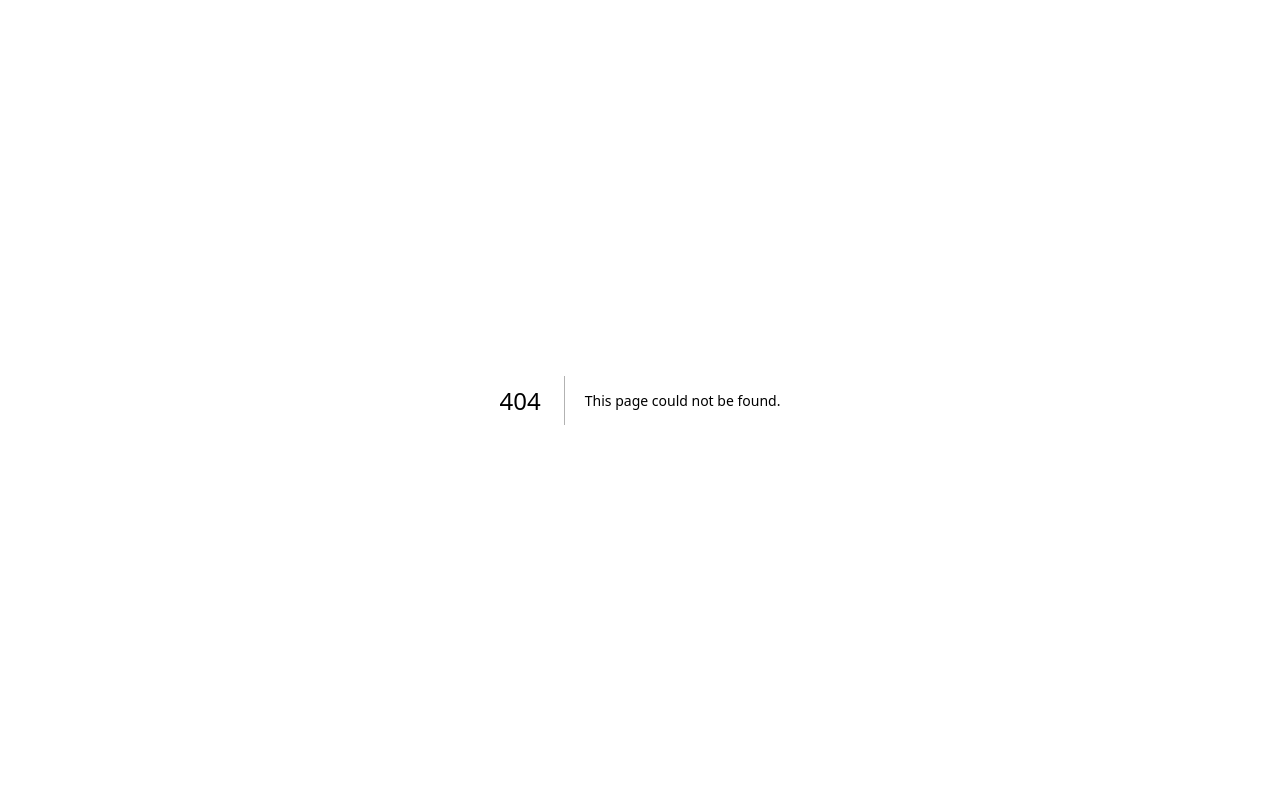
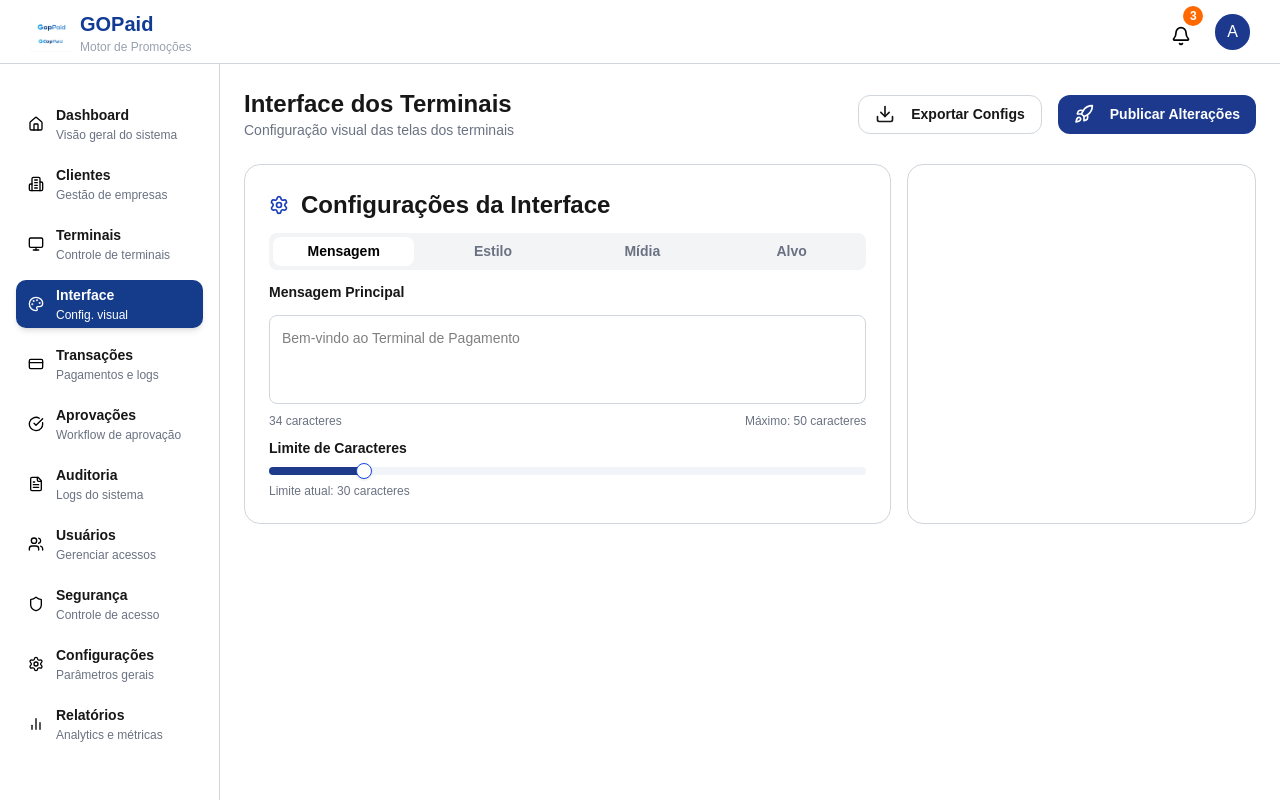
Before and after one commit to JohannPDaniel/Meu-projeto, a Next.js app: page /interface/mensagem in a window 1280 px wide. Before the commit this address had no page. Built offline with nearby package versions, Linux system fonts and the light colour scheme.

Commit message:
fazendo a pagina de interface

```diff
--- /dev/null
+++ b/src/app/interface/alvo/page.tsx
@@ -0,0 +1,7 @@
+export default function Alvo() {
+  return (
+    <>
+      <h1></h1>
+    </>
+  );
+}
--- /dev/null
+++ b/src/app/interface/estilo/page.tsx
@@ -0,0 +1,7 @@
+export default function Estilo() {
+  return (
+    <>
+      <h1></h1>
+    </>
+  );
+}
--- /dev/null
+++ b/src/app/interface/layout.tsx
@@ -0,0 +1,105 @@
+'use client';
+
+import { Download, Rocket, Settings } from 'lucide-react';
+import Link from 'next/link';
+import { usePathname } from 'next/navigation';
+import { AppLayout } from '../../components/appLayout';
+
+export default function Clientes({ children }: { children: React.ReactNode }) {
+	const pathname = usePathname();
+
+	return (
+		<AppLayout>
+			{/* Cabeçalho fixo */}
+			<div className='flex xss:flex-col xss:gap-4 md:flex-row md:gap-0 items-center justify-between'>
+				<div className='w-full'>
+					<h1 className='text-2xl xss:text-center md:text-start font-bold'>
+						Interface dos Terminais
+					</h1>
+					<p className='text-sm xss:text-center md:text-start text-gray-500'>
+						Configuração visual das telas dos terminais
+					</p>
+				</div>
+
+				<div className='flex justify-end gap-4 w-full'>
+					<button className='group flex items-center gap-4 border border-gray-300 py-2 px-4 rounded-xl text-[14px] font-bold cursor-pointer hover:bg-blue-100 hover:text-blue-900 hover:shadow-lg'>
+						<Download
+							className='w-5 h-5 group-hover:text-blue-900'
+							strokeWidth={2}
+						/>
+						Exportar Configs
+					</button>
+					<button className='group flex items-center gap-4 py-2 px-4 rounded-xl text-[14px] font-bold cursor-pointer bg-blue-900 text-white transition-all duration-300 ease-in-out hover:-translate-y-1'>
+						<Rocket
+							className='w-5 h-5 text-white'
+							strokeWidth={2}
+						/>
+						Publicar Alterações
+					</button>
+				</div>
+			</div>
+
+			{/* Abas/botões fixos */}
+			<div className='flex gap-4'>
+				<div className='flex flex-col gap-3 flex-2 border border-gray-300 p-6 rounded-2xl'>
+					<div className='flex items-center gap-3'>
+						<Settings
+							className='w-5 h-5 text-blue-800'
+							strokeWidth={2}
+						/>
+						<h1 className='text-2xl font-bold'>Configurações da Interface</h1>
+					</div>
+
+					<div className='bg-gray-100 flex justify-center py-1 rounded-lg'>
+						<Link
+							href='/interface/mensagem'
+							className={`w-full mx-1 py-1 rounded-lg font-bold text-[14px] text-center transition-colors
+            ${
+							pathname.includes('/mensagem')
+								? 'bg-white text-black'
+								: 'text-gray-500 bg-transparent'
+						}`}>
+							Mensagem
+						</Link>
+						<Link
+							href='/interface/estilo'
+							className={`w-full mx-1 py-1 rounded-lg font-bold text-[14px] text-center transition-colors
+            ${
+							pathname.includes('/estilo')
+								? 'bg-white text-black'
+								: 'text-gray-500 bg-transparent'
+						}`}>
+							Estilo
+						</Link>
+						<Link
+							href='/interface/midia'
+							className={`w-full mx-1 py-1 rounded-lg font-bold text-[14px] text-center transition-colors
+            ${
+							pathname.includes('/midia')
+								? 'bg-white text-black'
+								: 'text-gray-500 bg-transparent'
+						}`}>
+							Mídia
+						</Link>
+						<Link
+							href='/interface/alvo'
+							className={`w-full mx-1 py-1 rounded-lg font-bold text-[14px] text-center transition-colors
+            ${
+							pathname.includes('/alvo')
+								? 'bg-white text-black'
+								: 'text-gray-500 bg-transparent'
+						}`}>
+							Alvo
+						</Link>
+					</div>
+
+					<div>{children}</div>
+				</div>
+
+				<div className='flex-1 w-full border border-gray-300 p-6 rounded-2xl'></div>
+			</div>
+
+			{/* Só o miolo troca */}
+		</AppLayout>
+	);
+}
--- /dev/null
+++ b/src/app/interface/mensagem/page.tsx
@@ -0,0 +1,26 @@
+import { LimiteDeCaracteres } from "../../../components/interface/limiteDeCaracteres";
+
+export default function Mensagem() {
+  return (
+		<div className='flex flex-col gap-2'>
+			<label className='flex flex-col gap-3'>
+				<span className='text-[14px] font-bold'>Mensagem Principal</span>
+				<textarea
+					name='message'
+					placeholder='Bem-vindo ao Terminal de Pagamento'
+					rows={3}
+					maxLength={50}
+					className='border border-gray-300 p-3 rounded-lg resize-none text-[14px] text-black focus:outline-none focus:ring-2 focus:ring-blue-500'></textarea>
+			</label>
+
+			<div className='flex justify-between'>
+				<small className='text-[12px] text-gray-500'>34 caracteres</small>
+				<small className='text-[12px] text-gray-500'>
+					Máximo: 50 caracteres
+				</small>
+			</div>
+
+			<LimiteDeCaracteres />
+		</div>
+	);
+}
--- /dev/null
+++ b/src/app/interface/midia/page.tsx
@@ -0,0 +1,7 @@
+export default function Midia() {
+  return (
+    <>
+      <h1></h1>
+    </>
+  );
+}
--- a/src/app/interface/page.tsx
+++ b/src/app/interface/page.tsx
@@ -1,7 +1,4 @@
-import { AppLayout } from "../../components/appLayout";
-
+import { redirect } from 'next/navigation';
 export default function Interface() {
-	return (
-		<AppLayout>Interface</AppLayout>
-	);
+	redirect('/interface/mensagem');
 }
--- a/src/components/NavBar.tsx
+++ b/src/components/NavBar.tsx
@@ -45,7 +45,7 @@ export const NavBar = () => {
 			icon: Palette,
 			title: 'Interface',
 			paragraphy: 'Config. visual',
-			href: '/interface',
+			href: '/interface/mensagem',
 		},
 		{
 			icon: CreditCard,
--- /dev/null
+++ b/src/components/interface/limiteDeCaracteres.tsx
@@ -0,0 +1,56 @@
+"use client";
+
+import { useState } from 'react';
+
+export function LimiteDeCaracteres() {
+	const min = 0;
+	const max = 200;
+	const step = 10;
+
+	const [valor, setValor] = useState(30);
+	const pct = ((valor - min) / (max - min)) * 100;
+
+	return (
+		<label className='flex flex-col gap-2'>
+			<span className='text-[14px] font-bold'>Limite de Caracteres</span>
+
+			<input
+				type='range'
+				min={min}
+				max={max}
+				step={step}
+				value={valor}
+				onChange={(e) => setValor(e.currentTarget.valueAsNumber)}
+				aria-valuemin={min}
+				aria-valuemax={max}
+				aria-valuenow={valor}
+				className='
+          w-full h-2 rounded-full appearance-none
+          focus:outline-none focus:ring-2 focus:ring-blue-500
+          bg-slate-100
+          /* thumb (Chrome/Edge/Safari) */
+          [&::-webkit-slider-thumb]:appearance-none
+          [&::-webkit-slider-thumb]:w-4 [&::-webkit-slider-thumb]:h-4
+          [&::-webkit-slider-thumb]:rounded-full
+          [&::-webkit-slider-thumb]:bg-white
+          [&::-webkit-slider-thumb]:border [&::-webkit-slider-thumb]:border-blue-700
+          [&::-webkit-slider-thumb]:shadow
+          /* Firefox */
+          [&::-moz-range-thumb]:w-4 [&::-moz-range-thumb]:h-4
+          [&::-moz-range-thumb]:rounded-full
+          [&::-moz-range-thumb]:bg-white
+          [&::-moz-range-thumb]:border [&::-moz-range-thumb]:border-blue-700
+          [&::-moz-range-track]:h-2 [&::-moz-range-track]:bg-transparent
+        '
+				/* azul até o valor atual; cinza depois */
+				style={{
+					background: `linear-gradient(to right, #1e3a8a 0%, #1e3a8a ${pct}%, #f1f5f9 ${pct}%, #f1f5f9 100%)`,
+				}}
+			/>
+
+			<span className='text-xs text-gray-500'>
+				Limite atual: {valor} caracteres
+			</span>
+		</label>
+	);
+}
```
